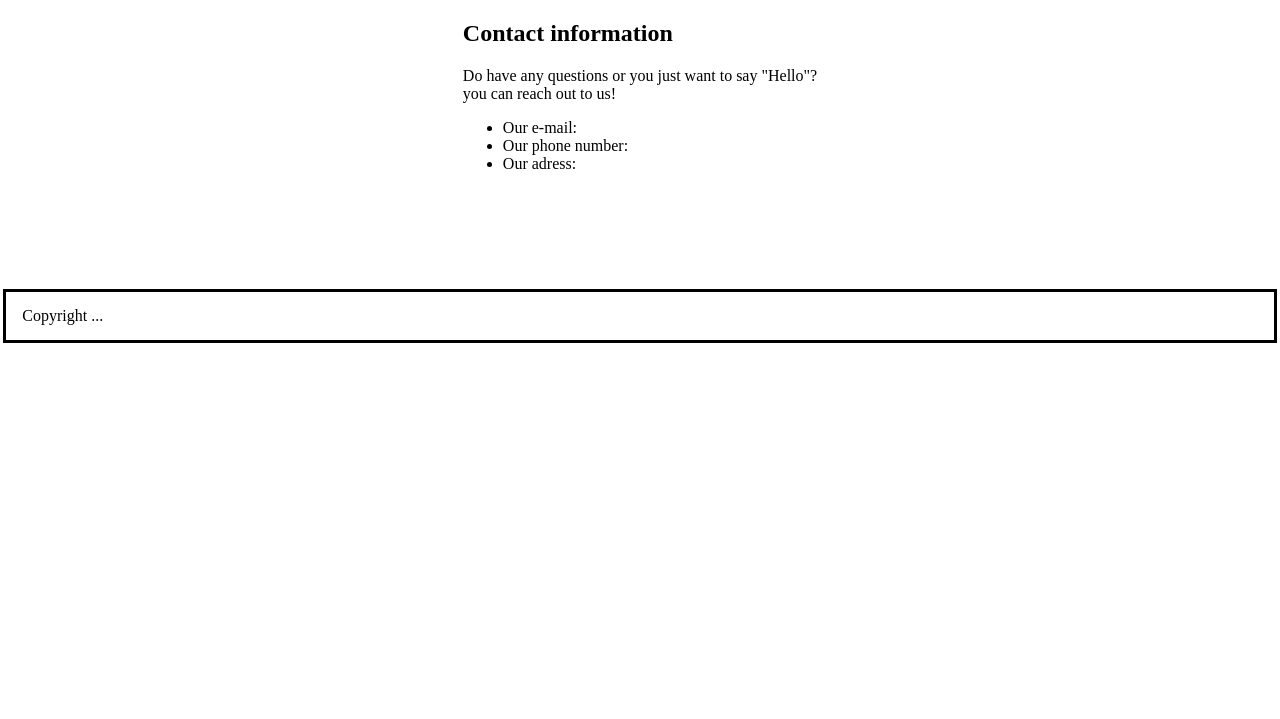
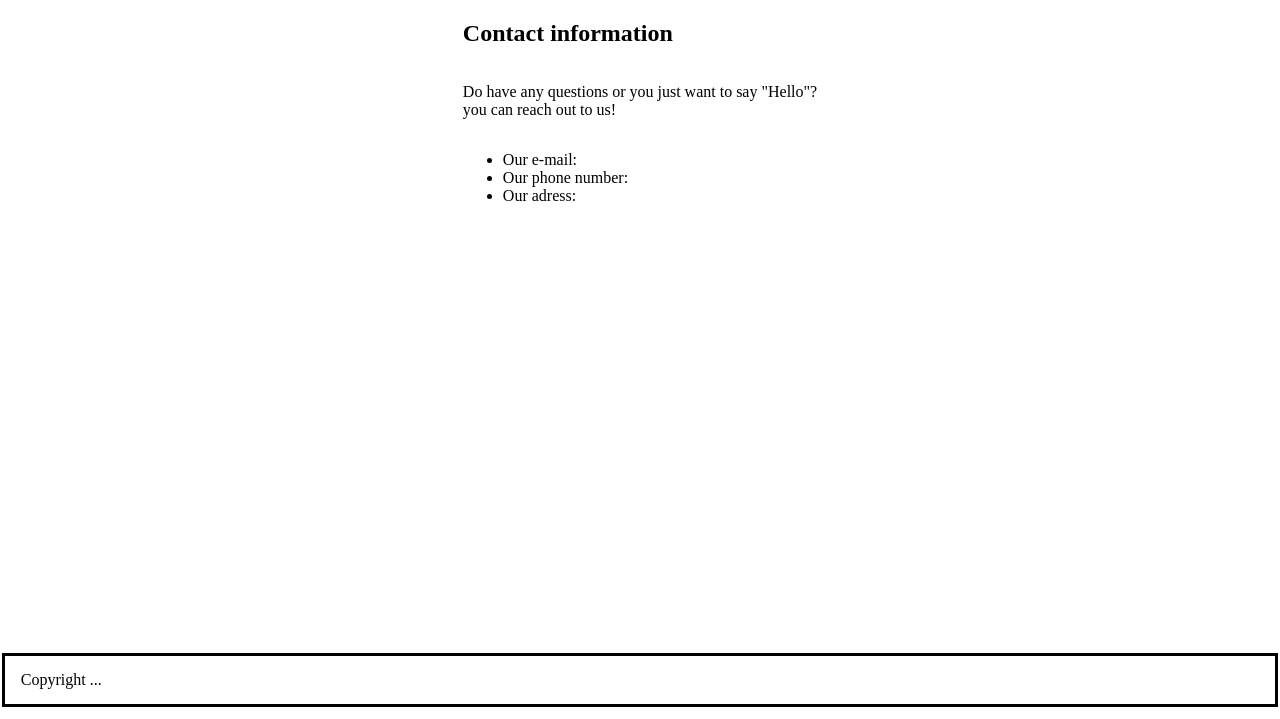
Before and after one commit to iammouaz/awesome-books, a website: page index.html in a window 1280 px wide. Both pictures are taken after a click on the link "Contact". Shown: the part 81-800 px from the top of the page. Drawn offline with Linux system fonts and the light colour scheme.

Commit message:
Single page funcionality added

```diff
--- a/main.js
+++ b/main.js
@@ -79,6 +79,6 @@ const sections = document.querySelectorAll('section');
 for (let i = 0; i< link.length ;i+=1){
   link[i].addEventListener('click', ()=> {
     sections.forEach((e)=> e.style.display = 'none')
-    sections[i].style.display = 'block';
+    sections[i].style.display = 'flex';
   })
 }
--- a/style.css
+++ b/style.css
@@ -78,6 +78,10 @@ nav ul li hr {
   padding: 0;
 }
 
+.books-list, .contact {
+  flex-direction: column  ;
+}
+
 #booklist li {
   list-style: none;
   display: flex;
@@ -136,12 +140,13 @@ button {
 
 
 footer {
-  width: 99%;
+  width: 98%;
   height: 3rem;
   border: 3px solid #000;
   display: flex;
   align-items: center;
-  position: relative;
-  bottom: -100px;
+  position: fixed;
+  bottom: 12px;
   padding-left: 1rem;
+  margin: auto;
 }
```
